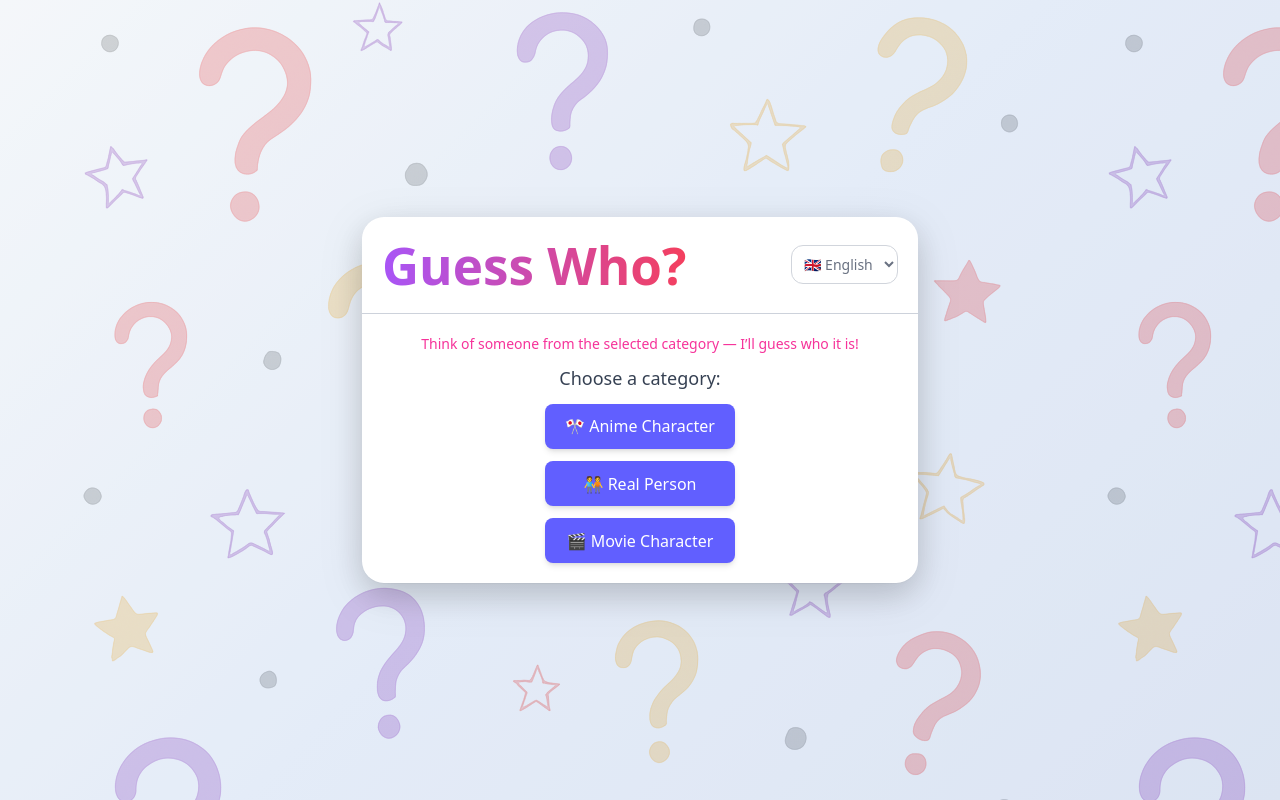
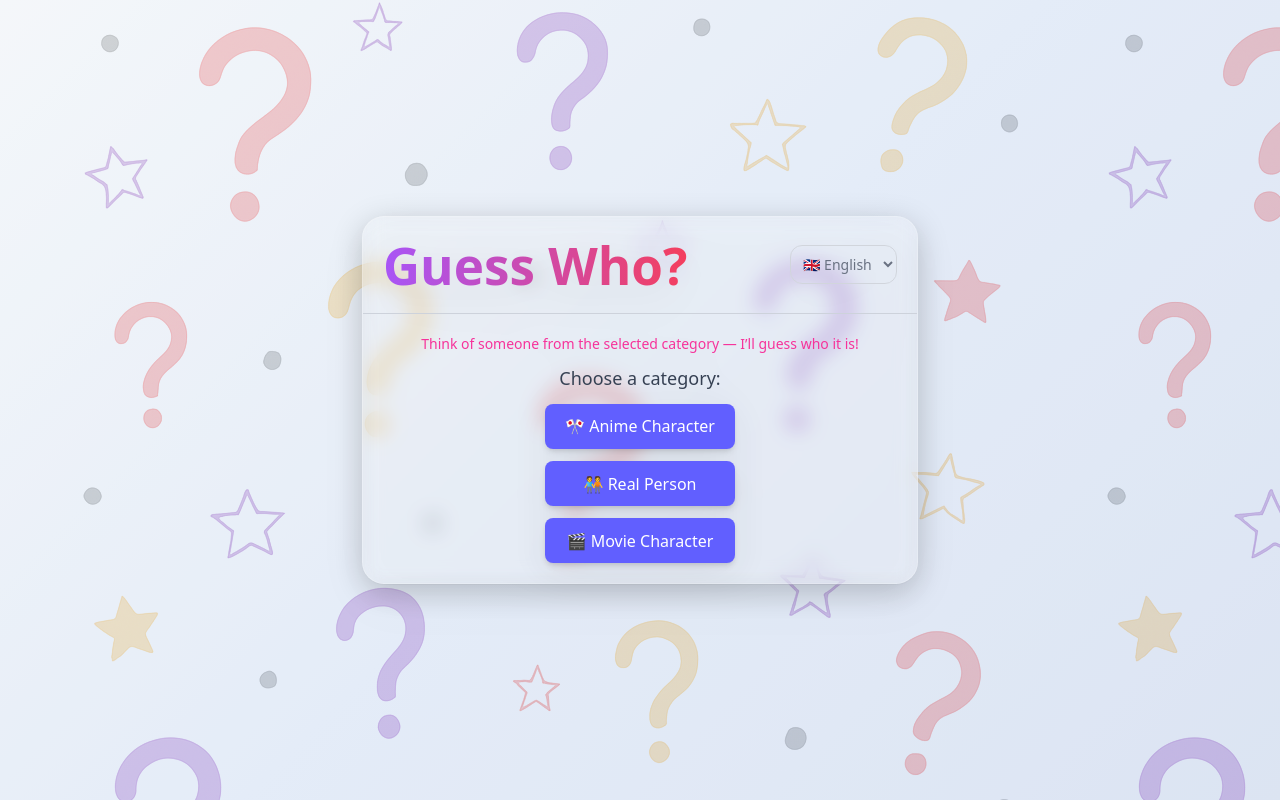
Before and after one commit to JuliettKhar/my-guess-who-app, a Vue app: page / in a window 1280 px wide. Built offline with nearby package versions, Linux system fonts and the light colour scheme.

Commit message:
update getApiKey logic

```diff
--- a/src/App.vue
+++ b/src/App.vue
@@ -1,5 +1,5 @@
 <script setup lang="ts">
-import { computed, onBeforeUnmount, ref } from 'vue';
+import { computed, onBeforeUnmount, onMounted, ref } from 'vue';
 import CategorySelector from './components/CategorySelector.vue';
 import ChatWindow from './components/ChatWindow.vue';
 import QuickReplies from './components/QuickReplies.vue';
@@ -33,6 +33,7 @@ const getApiKey = () => {
 
   if (/^sk-[a-zA-Z0-9-_]{10,}$/.test(apiKey.value)) {
     sessionStorage.setItem('a_key', apiKey.value);
+    fetchNextQuestion();
   } else {
     window.alert('Wrong API Key!');
   }
@@ -47,7 +48,7 @@ const quickReply = (text: string) => {
 const sendMessage = () => {
   if (!input.value.trim()) {
     return;
-  };
+  }
   if (!apiKey.value) {
     window.alert('Wrong API Key!');
     return;
@@ -95,8 +96,18 @@ const fetchNextQuestion = async () => {
     messages.value = [];
   };
 
+  onMounted(() => {
+    const url = new URL(document.location.toString());
+    const searchParams = new URLSearchParams(url.search);
+
+    if (searchParams.get('key')) {
+      apiKey.value = searchParams.get('key') as string;
+    }
+  })
+
+
   onBeforeUnmount(() => {
-    stop();
+    reset();
   });
 </script>
 
@@ -161,13 +172,14 @@ const fetchNextQuestion = async () => {
 .guess-app {
   display: flex;
   flex: 1;
-  background: white;
+  background: rgba(255, 255, 255, 0.2);
+  backdrop-filter: blur(10px);
+  -webkit-backdrop-filter: blur(10px);
+  box-shadow: 0 8px 32px rgba(0, 0, 0, 0.2);
+  border: 1px solid rgba(255, 255, 255, 0.2);
   align-items: center;
   flex-direction: column;
-  backdrop-filter: blur(12px);
-  -webkit-backdrop-filter: blur(12px);
   border-radius: 22px;
-  box-shadow: 0 12px 32px rgba(0, 0, 0, 0.12);
   transition: box-shadow 0.3s ease;
 
   &__header {
```
